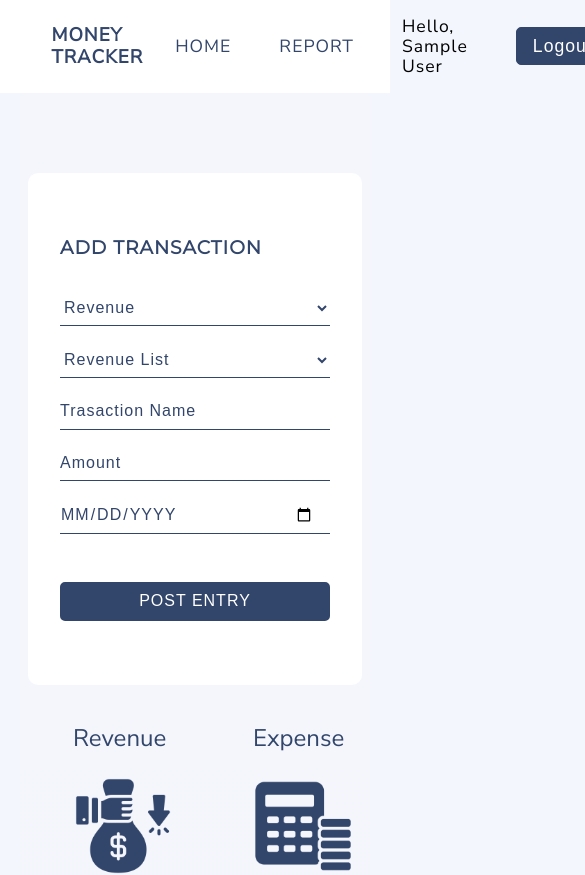
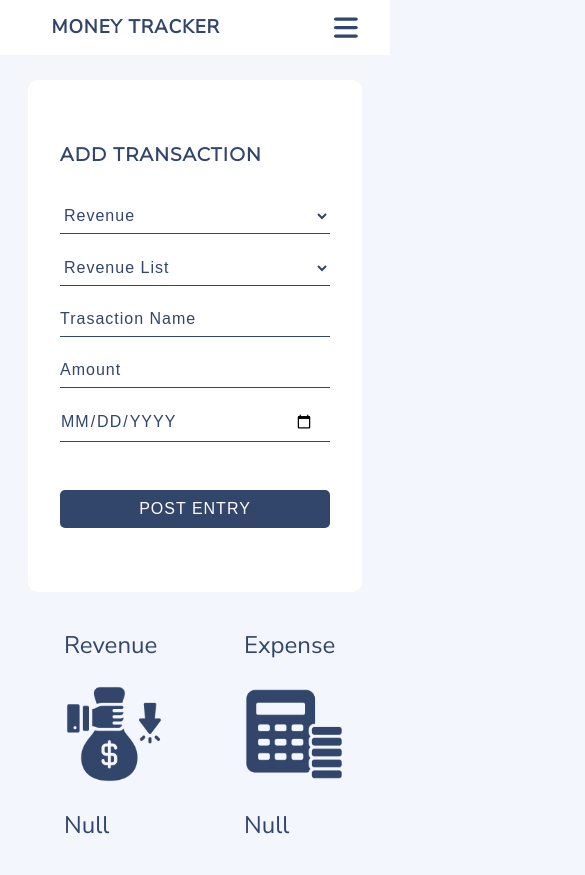
Before and after one commit to Kamlesh-62/web_accounting_app, a React (Create React App) app: page / in a window 390 px wide. Shown: the top 875 px of the page, 585 px wide, since content can reach past the window. Built offline with nearby package versions, Linux system fonts and the light colour scheme; no server answers; the database is empty; sample sign-in values are in the browser's storage; a web font is replaced by a local one.

Commit message:
make website responsive and add hamburger menu

```diff
--- a/src/component/NavbarSection.js
+++ b/src/component/NavbarSection.js
@@ -1,6 +1,8 @@
 import {Link} from 'react-router-dom';
 import { useLogout } from '../hooks/useLogout';
 import { useAuthContext } from '../hooks/useAuthContext';
+import { FontAwesomeIcon } from "@fortawesome/react-fontawesome";
+import { faBars } from "@fortawesome/free-solid-svg-icons";
 import './navbarSection.scss'
 const Navbar = () => {
 
@@ -15,19 +17,27 @@ const Navbar = () => {
                     <h3><Link to='/'>Money Tracker</Link></h3>
                     {/* <img src={logo} alt="This is comany logo" /> */}
                 </div>
+                {user &&(
+                <>
+                    <label htmlFor="hamburgerToggle">
+                        <FontAwesomeIcon className="hamburgerMenu" icon={faBars} />
+                    </label>
+                    <input type="checkbox" id="hamburgerToggle" className="toggelMenuCheckBox" />
+                </>
+                )}
                 <ul className='menu'>
                     {!user && (
-                        <>
+                        <div className='menuBeforeLogin'>
                             <li>
-                                <Link to='/login' >Login</Link>
+                                <Link to='/login'>Login</Link>
                             </li>
                             <li>
-                                <Link to='/signup' >Signup</Link>
+                                <Link to='/signup'>Signup</Link>
                             </li>
-                        </>
+                        </div>
                     )}
                     {user && (
-                        <>
+                        <div className='menuAfterLogin'>
                             <li>
                                 <Link to='/'> Home</Link>
                             </li>
@@ -38,7 +48,8 @@ const Navbar = () => {
                             <li className='logOut-btn'>
                                 <button  className='btn' onClick={logout}>Logout</button>
                             </li>
-                        </>
+
+                        </div>
                     )}
                 </ul>
             </nav>
--- a/src/component/navbarSection.scss
+++ b/src/component/navbarSection.scss
@@ -2,6 +2,8 @@
 
 header{
     background-color: $whiteColor;
+    position: fixed;
+    width: 100%;
     .navbar{
         display: flex;
         justify-content: space-between;
@@ -22,7 +24,25 @@ header{
                 height: 45px;
             }
         }
+        .hamburgerMenu {
+            position: absolute;
+            right: 2rem;
+            top: 0.9rem;
+            font-size: 1.7rem;
+            color: $darkDesignColor;
+            display: none;
+            z-index: 100;
+        }
+
+        .toggelMenuCheckBox{
+            display: none;
+        }
         .menu{
+            display: flex;
+            align-items: center;
+
+            .menuAfterLogin,
+            .menuBeforeLogin{
                 display: flex;
                 align-items: center;
 
@@ -61,3 +81,40 @@ header{
             }
         }
     }
+}
+@media (max-width:920px){
+    header{
+        .navbar{
+
+            .menu .menuAfterLogin{
+                width: 200px;
+                flex-direction: column;
+                margin-right: 0;
+                transition: display 1s ease-in;
+                position: absolute;
+                background: $whiteColor;
+                top: -1000px;
+                right: -1000px;
+                z-index: 1;
+                opacity: 0;
+                transition: all 0.5s linear ;
+
+                li {
+                    margin: 1rem auto;
+                }
+            }
+
+            .hamburgerMenu {
+                display: block;
+            }
+
+            .toggelMenuCheckBox:checked+ .menu .menuAfterLogin {
+                right: 0;
+                top: 55px;
+                opacity: 1;
+                transition: opacity 0.5s ease-in-out 0.01s;
+            }
+
+        }
+    }
+}
--- a/src/pages/home/JournalEntryForm.js
+++ b/src/pages/home/JournalEntryForm.js
@@ -111,7 +111,8 @@ const JournalEntryForm = ({uid}) => {
                 value={date}
                 onChange={(e) => setDate(e.target.value)}
                 min="2020-01-01"
-                placeholder="YYYY-MM-DD" />
+                placeholder="YYYY-MM-DD"
+                 />
 
                 <button className="post-btn btn">Post Entry</button>
             </form>
--- a/src/pages/home/revenueExpenseTotal.scss
+++ b/src/pages/home/revenueExpenseTotal.scss
@@ -37,7 +37,7 @@
 }
 @media (max-width:600px) {
     .revenueExpense{
-        width: 90%;
+        width: 95%;
         margin: 0 auto;
     }
 }
--- a/src/pages/login/Login.js
+++ b/src/pages/login/Login.js
@@ -23,7 +23,7 @@ const Login = () => {
 
     return (
         <section className="login wrapper">
-            <h2>Login here</h2>
+            <h2>Login</h2>
             <p className="companyHeading">View a summary of money coming in and going out on the Money Tracker dashboard, and in cash flow reports.</p>
             <div className="login-form">
                 <form onSubmit={handleLoginSubmit}>
--- a/src/pages/signup/Signup.js
+++ b/src/pages/signup/Signup.js
@@ -19,7 +19,7 @@ const Signup = () => {
 
     return (
         <div className="signUp wrapper">
-            <h2> Signup here</h2>
+            <h2> Signup</h2>
             <p className="companyHeading" >View a summary of money coming in and going out on the Money Tracker dashboard, and in cash flow reports.</p>
             <div className="signUp-form">
                 <form onSubmit={handleSignUpSubmit} >
--- a/src/pages/signup/signUp.scss
+++ b/src/pages/signup/signUp.scss
@@ -15,7 +15,7 @@
         letter-spacing: 1px;
         margin: 0 auto;
         text-align: center;
-        width: 50%;
+        width: 60%;
         font-size: 1.3rem;
         margin-top: 5rem;
         line-height: 1.5;
--- a/src/style/_root.scss
+++ b/src/style/_root.scss
@@ -5,6 +5,8 @@ $whiteColor: #fff;
 $blackColor: #000;
 $backgroundColor: #f3f6fc;
 $darkDesignColor: #32456b;
+$gradientOne: #845ec2;
+$gradientTwo:#d65db1;
 
 // typography
 $primaryFont: 'Montserrat',sans-serif;
```
Also changed, not shown: src/pages/report/CashflowReport.js (+4 -5 lines). Lines whose indentation alone changed are shown as unchanged.
